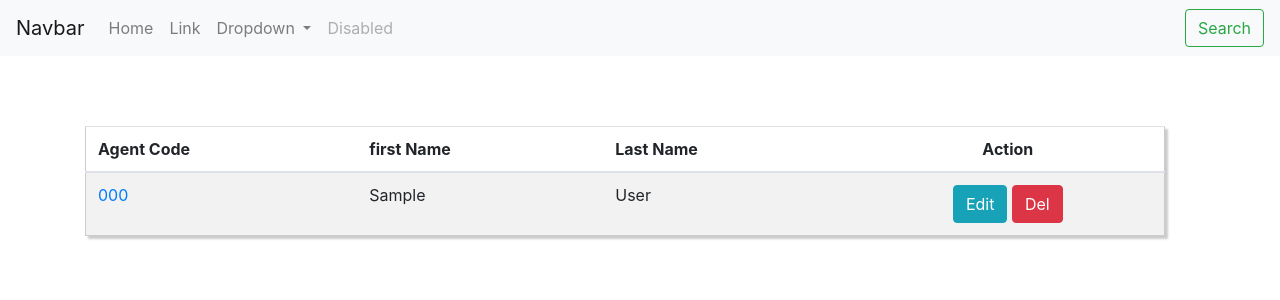
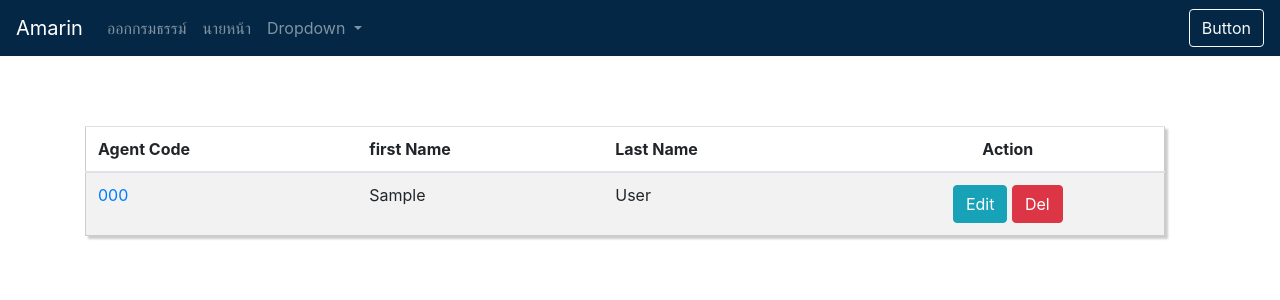
Before and after one commit to bboomber/projectterm2, a Django app: page /employee/ in a window 1280 px wide. Shown: the top 300 px of the page. Run offline with Django 3.2, Linux system fonts and the light colour scheme; tables that the repository leaves empty hold one stand-in row (values such as "Sample post"); some libraries are stand-ins or nearby versions.

Commit message:
edit nevbar and link view emp menu in nevbar

```diff
--- a/mysite/employee_control/static/employee_control/css/emp_con.css
+++ b/mysite/employee_control/static/employee_control/css/emp_con.css
@@ -17,3 +17,11 @@
 .bg-white{
     background-color: rgb(255, 255, 255);
 }
+
+.bg-darkblue{
+    background-color: rgb(3, 39, 68);
+}
+
+.text-white{
+    color: white;
+}
--- a/mysite/mysite/templates/mysite/base.html
+++ b/mysite/mysite/templates/mysite/base.html
@@ -1,4 +1,5 @@
 <html>
+
 <head>
     {% load static %}
     <meta charset="utf-8">
@@ -11,8 +12,8 @@
 </head>
 
 <body>
-    <nav class="navbar navbar-expand-lg navbar-light bg-light">
-        <a class="navbar-brand" href="#">Navbar</a>
+    <nav class="navbar navbar-expand-lg navbar-dark bg-darkblue">
+        <a class="navbar-brand" href="#">Amarin</a>
         <button class="navbar-toggler" type="button" data-toggle="collapse" data-target="#navbarSupportedContent"
             aria-controls="navbarSupportedContent" aria-expanded="false" aria-label="Toggle navigation">
             <span class="navbar-toggler-icon"></span>
@@ -21,29 +22,26 @@
         <div class="collapse navbar-collapse" id="navbarSupportedContent">
             <ul class="navbar-nav mr-auto">
                 <li class="nav-item">
-                    <a class="nav-link" href="#">Home <span class="sr-only">(current)</span></a>
+                    <a class="nav-link" href="#">ออกกรมธรรม์ <span class="sr-only">(current)</span></a>
                 </li>
                 <li class="nav-item">
-                    <a class="nav-link" href="#">Link</a>
+                    <a class="nav-link" href="/employee/">นายหน้า</a>
                 </li>
                 <li class="nav-item dropdown">
                     <a class="nav-link dropdown-toggle" href="#" id="navbarDropdown" role="button" data-toggle="dropdown"
                         aria-haspopup="true" aria-expanded="false">
                         Dropdown
                     </a>
-                    <div class="dropdown-menu" aria-labelledby="navbarDropdown">
-                        <a class="dropdown-item" href="#">Action</a>
-                        <a class="dropdown-item" href="#">Another action</a>
+                    <div class="dropdown-menu bg-darkblue" aria-labelledby="navbarDropdown">
+                        <a class="dropdown-item text-white" href="#">Action</a>
+                        <a class="dropdown-item text-white" href="#">Another action</a>
                         <div class="dropdown-divider"></div>
-                        <a class="dropdown-item" href="#">Something else here</a>
+                        <a class="dropdown-item text-white" href="#">Something else here</a>
                     </div>
-                </li>
-                <li class="nav-item">
-                    <a class="nav-link disabled" href="#" tabindex="-1" aria-disabled="true">Disabled</a>
                 </li>
             </ul>
             <form class="form-inline my-2 my-lg-0">
-                <button class="btn btn-outline-success my-2 my-sm-0" type="submit">Search</button>
+                <button class="btn btn-outline-light my-2 my-sm-0" type="submit">Button</button>
             </form>
         </div>
     </nav>
```
